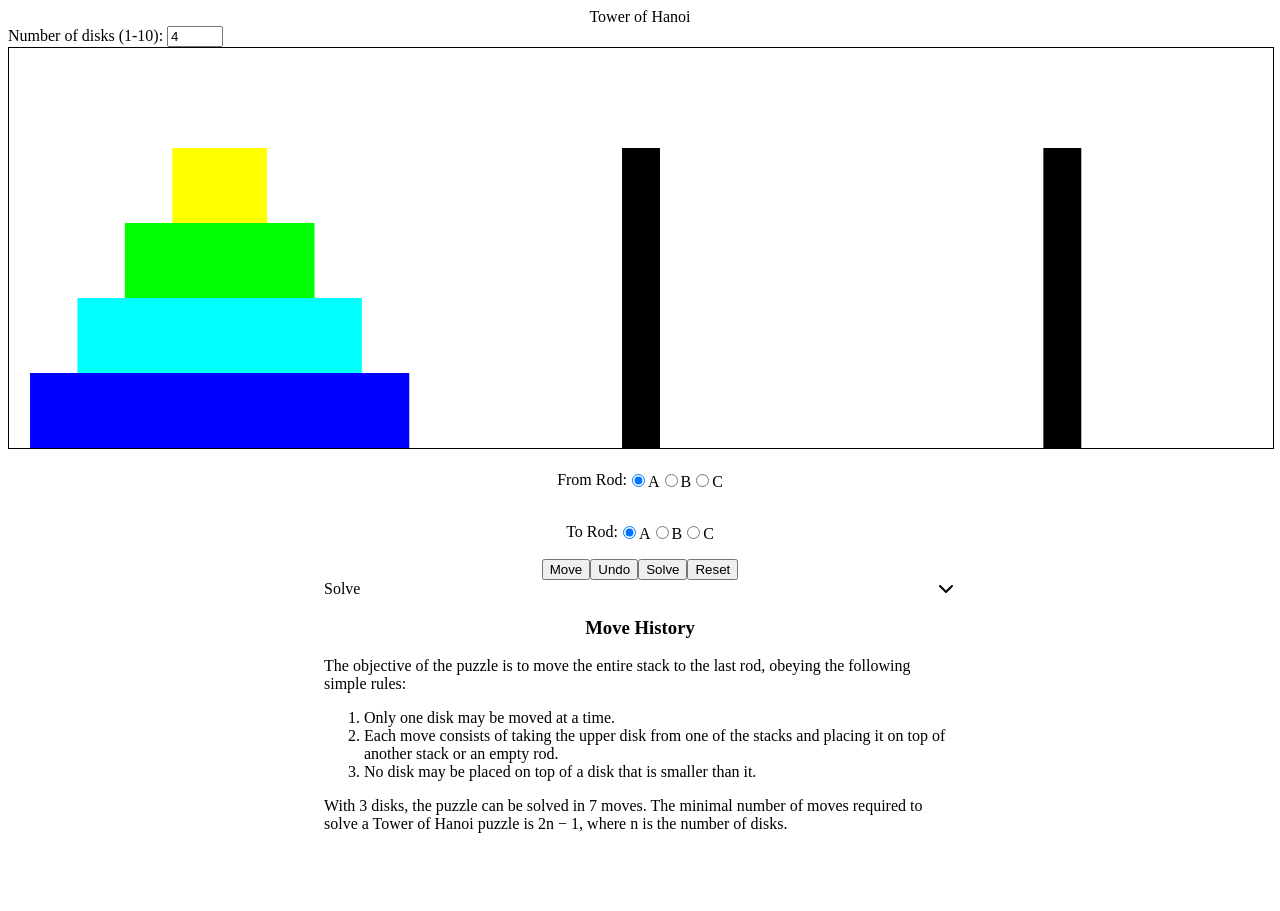
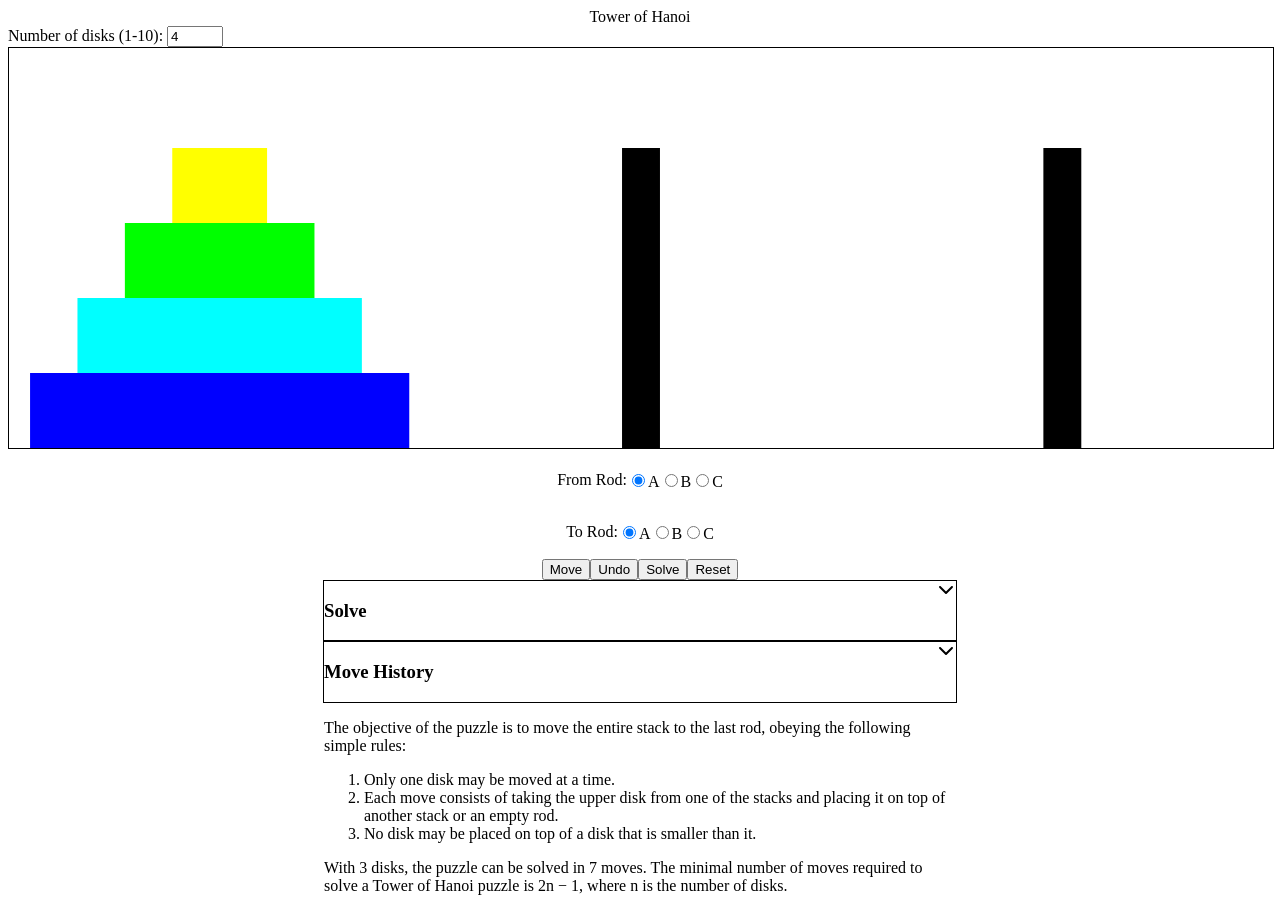
Before and after one commit to toddbrentlinger/tower-of-hanoi, a plain HTML site: page index.html in a window 1280 px wide. Before the commit the page ends 849 px from the top, so only its background shows below. Drawn offline with Linux system fonts and the light colour scheme.

Commit message:
Refactors accordion behavior and adds it to the move history

```diff
--- a/classes/TowerOfHanoi.js
+++ b/classes/TowerOfHanoi.js
@@ -99,8 +99,9 @@ export class TowerOfHanoi {
             this.reset();
         }.bind(this));
 
-        // Solve Container
-        document.getElementById('solve-header').addEventListener('click', function() {
+        // Accordion
+        document.querySelectorAll('.accordion').forEach(accordion => {
+            accordion.addEventListener('click', function() {
                 this.nextElementSibling.style.maxHeight = this.nextElementSibling.style.maxHeight
                     ? null
                     : this.nextElementSibling.scrollHeight + "px";
@@ -114,6 +115,23 @@ export class TowerOfHanoi {
                     faIcon.classList.add('fa-chevron-down');
                 }
             });
+        });
+
+        // Solve Container
+        // document.getElementById('solve-header').addEventListener('click', function() {
+        //     this.nextElementSibling.style.maxHeight = this.nextElementSibling.style.maxHeight
+        //         ? null
+        //         : this.nextElementSibling.scrollHeight + "px";
+        //     this.classList.toggle('active');
+        //     const faIcon = this.querySelector('svg');
+        //     if (this.classList.contains('active')) {
+        //         faIcon.classList.remove('fa-chevron-down');
+        //         faIcon.classList.add('fa-chevron-up');
+        //     } else {
+        //         faIcon.classList.remove('fa-chevron-up');
+        //         faIcon.classList.add('fa-chevron-down');
+        //     }
+        // });
 
         // Solve Container - Play
 
--- a/index.html
+++ b/index.html
@@ -22,11 +22,11 @@
         <div id="message-field"></div>
         <div id="buttons-container"></div>
         <div id="solve-container">
-            <div id="solve-header">
-                <div id="solve-header-label">Solve</div>
+            <div id="solve-header" class="accordion">
+                <h3 id="solve-header-label">Solve</h3>
                 <i class="fas fa-chevron-down"></i>
             </div>
-            <div id="solve-body">
+            <div id="solve-body" class="accordion-panel">
                 <button type="button"><i class="fas fa-play"></i>PLAY</button>
                 <button type="button"><i class="fas fa-stop"></i>STOP</button>
                 <button type="button"><i class="fas fa-backward"></i>PREV</button>
@@ -34,8 +34,11 @@
             </div>
         </div>
         <div id="move-history-container">
-            <h3>Move History</h3>
-            <div id="move-history"></div>
+            <div id="move-history-header" class="accordion">
+                <h3>Move History</h3>
+                <i class="fas fa-chevron-down"></i>
+            </div>
+            <div id="move-history" class="accordion-panel"></div>
         </div>
         <div id="rules-container">
             <p>The objective of the puzzle is to move the entire stack to the last rod, obeying the following simple rules:</p>
--- a/style.css
+++ b/style.css
@@ -37,24 +37,40 @@ header {
     margin: 1em 0;
 }
 
-#solve-container {
+/* Accordion */
+
+.accordion {
+    cursor: pointer;
+    transition: 0.4s;
+}
+
+.accordion+* {
+    overflow: hidden;
+    max-height: 0;
+    transition: max-height 0.2s ease-out;
+}
+
+/* Solve Dropdown */
+
+#solve-container, #move-history-container {
     width: 50%;
     margin: 0 auto;
+    border: 1px solid black;
 }
 
-#solve-header {
+#solve-header, #move-history-header {
     display: flex;
     justify-content: space-between;
-    cursor: pointer;
-    transition: 0.4s;
+    /*cursor: pointer;
+    transition: 0.4s;*/
 }
 
 #solve-body {
     display: flex;
     flex-wrap: wrap;
-    overflow: hidden;
+    /*overflow: hidden;
     max-height: 0;
-    transition: max-height 0.2s ease-out;
+    transition: max-height 0.2s ease-out;*/
 }
 
 #solve-body > button {
```
Lines whose indentation alone changed are shown as unchanged.
